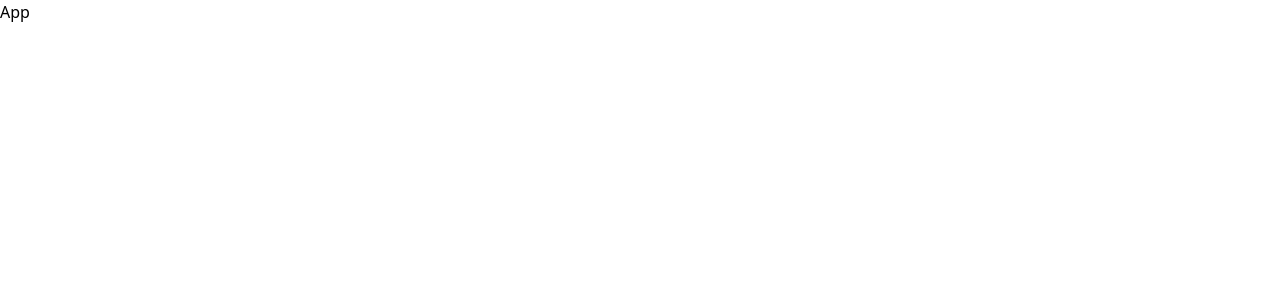
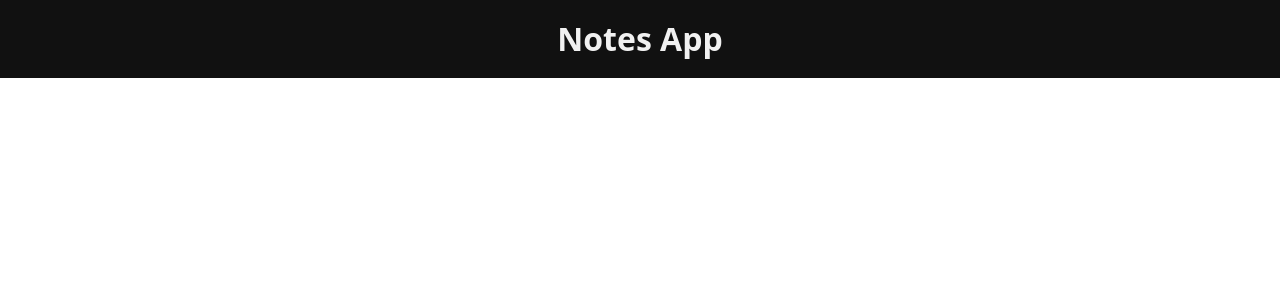
Before and after one commit to Cphasanulbanna/Typescript-Notes-App, a React (Vite) app: page / in a window 1280 px wide. Shown: the top 300 px of the page. Built offline with nearby package versions, Linux system fonts and the light colour scheme.

Commit message:
header completed

```diff
--- a/src/App.tsx
+++ b/src/App.tsx
@@ -1,5 +1,7 @@
 import { useState } from "react";
 import { Note } from "./models/note.model";
+import Header from "./components/Header";
+import NotesList from "./components/NotesList";
 
 type Props = {};
 
@@ -13,7 +15,12 @@ const App = (props: Props) => {
             date: new Date().toString(),
         },
     ]);
-    return <div>App</div>;
+    return (
+        <>
+            <Header />
+            <NotesList />
+        </>
+    );
 };
 
 export default App;
--- a/src/components/Header.tsx
+++ b/src/components/Header.tsx
@@ -0,0 +1,13 @@
+import * as React from "react";
+
+interface IHeaderProps {}
+
+const Header: React.FunctionComponent<IHeaderProps> = (props) => {
+    return (
+        <header className="bg-[#111] py-[15px] px-[30[30px] flex justify-center items-center">
+            <h1 className="text-[32px] text-[#f1f1f1] font-bold">Notes App</h1>
+        </header>
+    );
+};
+
+export default Header;
--- /dev/null
+++ b/src/components/NotesList.tsx
@@ -0,0 +1,9 @@
+import * as React from "react";
+
+interface INotesListProps {}
+
+const NotesList: React.FunctionComponent<INotesListProps> = (props) => {
+    return <></>;
+};
+
+export default NotesList;
```
Also changed, not shown: src/components/NotesCard.tsx (deleted).
